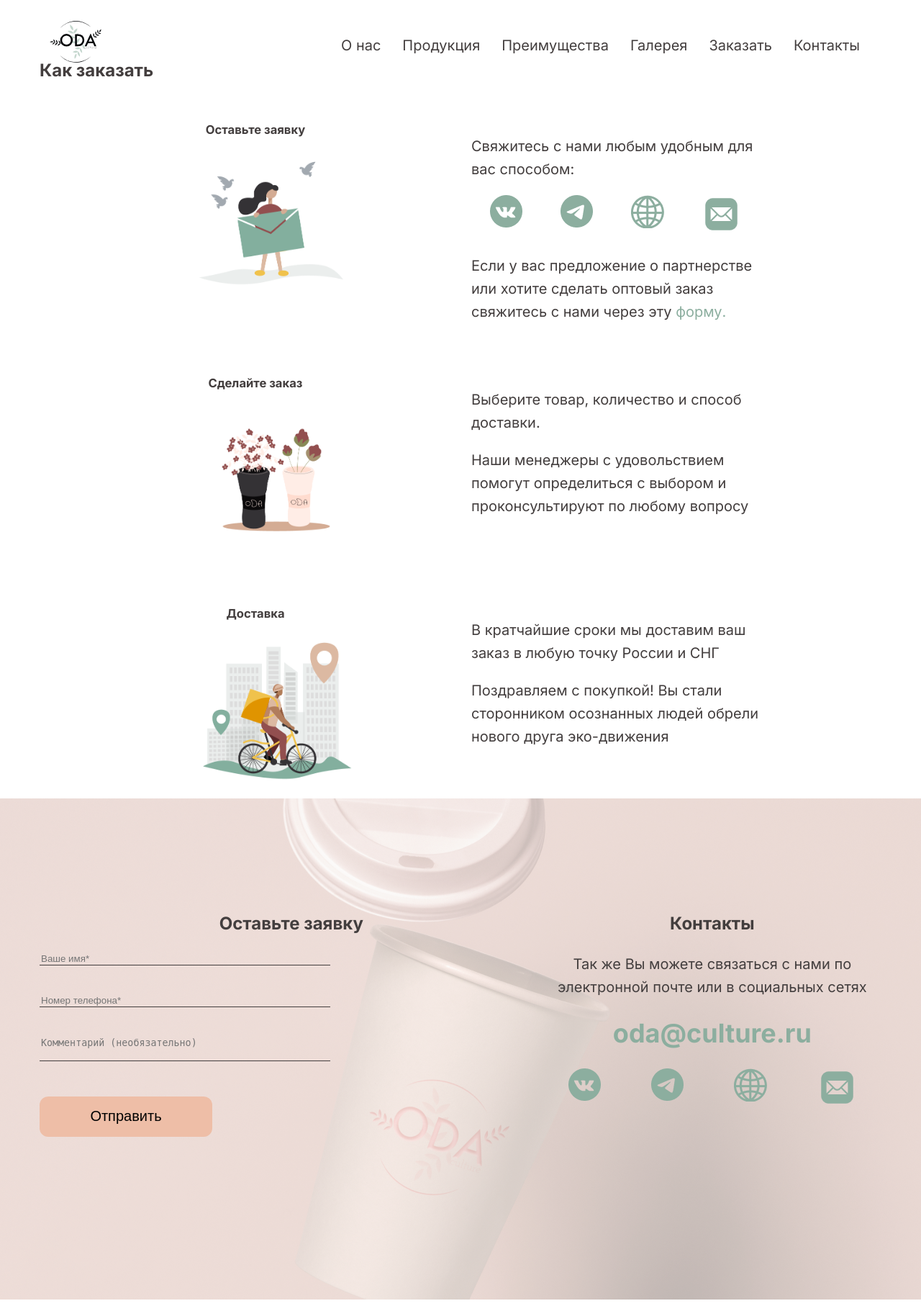
After one commit to FoxWithMatches/ODA-culture, a PHP site: page /order.html in a window 1280 px wide; the page is wider, and only the part inside the window is pictured. The commit adds this page. Shown: that part at 72% size. Run offline with PHP 8.4, Linux system fonts and the light colour scheme.

Commit message:
add oreder page

```diff
--- a/description.html
+++ b/description.html
@@ -27,7 +27,7 @@
                         <a class="nav-link" href="/product.html">Продукция</a>
                         <a class="nav-link" href="/description.html">Преимущества</a>
                         <a class="nav-link" href="#">Галерея</a>
-                        <a class="nav-link" href="#">Заказать</a>
+                        <a class="nav-link" href="/order.html">Заказать</a>
                         <a class="nav-link" href="#">Контакты</a>
                     </nav>
 
--- a/index.html
+++ b/index.html
@@ -30,7 +30,7 @@
                         <a class="nav-link" href="/product.html">Продукция</a>
                         <a class="nav-link" href="/description.html">Преимущества</a>
                         <a class="nav-link" href="#">Галерея</a>
-                        <a class="nav-link" href="#">Заказать</a>
+                        <a class="nav-link" href="/order.html">Заказать</a>
                         <a class="nav-link" href="#">Контакты</a>
                     </nav>
 
--- /dev/null
+++ b/order.html
@@ -0,0 +1,109 @@
+<!DOCTYPE html>
+<html lang="en">
+    <head>
+        <meta charset="UTF-8">
+        <link rel="stylesheet" href="style.css">
+        <link rel="icon" href="/img/v2.svg">
+        <link rel="preconnect" href="https://fonts.googleapis.com">
+        <link rel="preconnect" href="https://fonts.gstatic.com" crossorigin>
+        <link href="https://fonts.googleapis.com/css2?family=Josefin+Slab:wght@100&display=swap" rel="stylesheet">
+        <link rel="preconnect" href="https://fonts.googleapis.com">
+        <link rel="preconnect" href="https://fonts.gstatic.com" crossorigin>
+        <link href="https://fonts.googleapis.com/css2?family=Inter:wght@100;400;700&display=swap" rel="stylesheet">
+        <meta http-equiv="X-UA-Compatible" content="IE=edge">
+        <meta name="viewport" content="width=device-width, initial-scale=1.0">
+        <title>Description</title>
+    </head>
+
+    <body>
+       <div class="page">
+            <header>
+                <div class="header">
+                    <a href="/index.html">
+                        <img class="logo" src="/img/v1.svg" alt="logotype">
+                    </a>
+                    <nav class="nav-header">
+                        <a class="nav-link" href="/index.html">О нас</a>
+                        <a class="nav-link" href="/product.html">Продукция</a>
+                        <a class="nav-link" href="/description.html">Преимущества</a>
+                        <a class="nav-link" href="#">Галерея</a>
+                        <a class="nav-link" href="/order.html">Заказать</a>
+                        <a class="nav-link" href="#">Контакты</a>
+                    </nav>
+
+                </div>
+            </header>
+
+                <main>
+                 <h4>Как заказать</h4>
+
+                 <div class="order-box">
+                   <div class="image-description">
+                        <h5 class="align-h5">Оставьте заявку</h5>
+                        <img class="image-order" src="/img/post.png" alt="image post">
+                   </div>
+                   <div class="text-description-order">
+                        <p>Свяжитесь с нами любым удобным для вас способом:</p>
+                        <div class="icon-social">
+                            <a href="#"><img src="/img/vk.png" alt="icon vk"></a>
+                            <a href="#"><img src="/img/telegram.png" alt="icon telegram"></a>
+                            <a href="#"><img src="/img/social 1.png" alt="icon social"></a>
+                            <a href="#"><img src="/img/Mail.png" alt="icon email"></a>
+                        </div>
+                            <p>Если у вас предложение о партнерстве или хотите сделать оптовый заказ свяжитесь с нами через эту <a class="span-form" href="#">форму.</a></p>
+                   </div>
+                 </div>
+
+                 <div class="order-box">
+                    <div class="image-description">
+                         <h5 class="align-h5">Сделайте заказ</h5>
+                         <img class="image-order" src="/img/cup-flowerstwo.png" alt="image cups">
+                    </div>
+                    <div class="text-description-order">
+                         <p>Выберите товар, количество и способ доставки.</p>
+                             <p>Наши менеджеры с удовольствием помогут определиться с выбором и проконсультируют по любому вопросу</p>
+                    </div>
+                  </div>
+
+                  <div class="order-box">
+                    <div class="image-description">
+                         <h5 class="align-h5">Доставка</h5>
+                         <img class="image-order" src="/img/delivery.png" alt="image delivery">
+                    </div>
+                    <div class="text-description-order">
+                        <p>В кратчайшие сроки мы доставим ваш заказ в любую точку России и СНГ</p>
+                        <p>Поздравляем с покупкой! Вы стали сторонником осознанных людей обрели нового друга эко-движения </p>
+                    </div>
+                  </div>
+
+                  <img class="order-background" src="/img/order.png" alt="background image">
+
+                  <div class="order">
+                    <div class="order-form">
+                        <h4 class="text-h4">Оставьте заявку</h4>
+                        <form action="/" method="post">
+                            <input class="input" type="text" name="name" placeholder="Ваше имя*" required>
+                            <input class="input" type="tel" placeholder="Номер телефона*" required>
+                            <textarea class="input" name="name" placeholder="Комментарий (необязательно)"></textarea><br>
+                            <button class="order-btn" type="submit">Отправить</button>
+                        </form>
+                    </div>
+                    <div class="contacts">
+                        <h4 class="text-h4">Контакты</h4>
+                        <p class="text-contacts">Так же Вы можете связаться с нами по электронной почте или в социальных сетях</p>
+                        <h4 class="email">oda@culture.ru</h4>
+                        <div class="icon-social">
+                            <a href="#"><img src="/img/vk.png" alt="icon vk"></a>
+                            <a href="#"><img src="/img/telegram.png" alt="icon telegram"></a>
+                            <a href="#"><img src="/img/social 1.png" alt="icon social"></a>
+                            <a href="#"><img src="/img/Mail.png" alt="icon email"></a>
+                        </div>
+                    </div>
+                  </div>
+
+                </main>
+
+        </div>
+    </body>
+
+</html>
--- a/product.html
+++ b/product.html
@@ -27,7 +27,7 @@
                         <a class="nav-link" href="/product.html">Продукция</a>
                         <a class="nav-link" href="description.html">Преимущества</a>
                         <a class="nav-link" href="#">Галерея</a>
-                        <a class="nav-link" href="#">Заказать</a>
+                        <a class="nav-link" href="order.html">Заказать</a>
                         <a class="nav-link" href="#">Контакты</a>
                     </nav>
 
@@ -44,9 +44,9 @@
 
                         <div class="description-product">
                             <div class="price">
-                                <p class="price-sale">1200 РУБ*</p>
+                                <p class="price-sale">1200&#8381;*</p>
                                 <div class="not-sale">
-                                    <p class="line-through">1500 руб</p>
+                                    <p class="line-through">1500&#8381;</p>
                                     <p class="sale">20% скидка</p>
                                 </div>
                             </div>
--- a/style.css
+++ b/style.css
@@ -74,7 +74,7 @@ h2 {
 
 .btn {
     position: absolute;
-    top: 630px;
+    top: 650px;
     right: 0px;
     background-color: #EEBEA7;
     width: 240px;
@@ -279,3 +279,72 @@ span {
     padding: 50px;
     box-shadow: 1px 1px 2px 2px #433E3E;
 }
+
+/* Order */
+
+.order-box {
+    display: flex;
+    margin-top: 50px;
+}
+
+.image-description {
+    width: 600px;
+}
+
+.align-h5 {
+    text-align: center;
+}
+
+.image-order {
+    width: 250px;
+    margin-left: 200px;
+}
+
+.text-description-order {
+    width: 400px;
+}
+
+.span-form {
+    text-decoration: none;
+    color: #8CAE9F;
+}
+
+.icon-social {
+    display: flex;
+    justify-content:space-around;
+}
+
+.order-background {
+    margin-left: -400px;
+}
+
+.order {
+    display: flex;
+    margin-top: -550px;
+}
+
+.text-h4 {
+    text-align: center;
+}
+
+.text-contacts {
+    text-align: center;
+}
+
+.input {
+    border: none;
+    border-bottom: 1px solid #433E3E;
+    background: none;
+    width: 400px;
+    margin-top: 20px;
+    margin-bottom: 20px;
+    resize: none;
+}
+
+.email {
+    font-size: 36px;
+    font-weight: 800;
+    color: #8CAE9F;
+    text-align: center;
+    margin-bottom: 20px;
+}
```
Also changed, not shown: img/Mail.png (added), img/cup-flowerstwo.png (added), img/delivery.png (added), img/order.png (added), img/post.png (added), img/social 1.png (added), img/telegram.png (added), img/vk.png (added), 2 other files.
